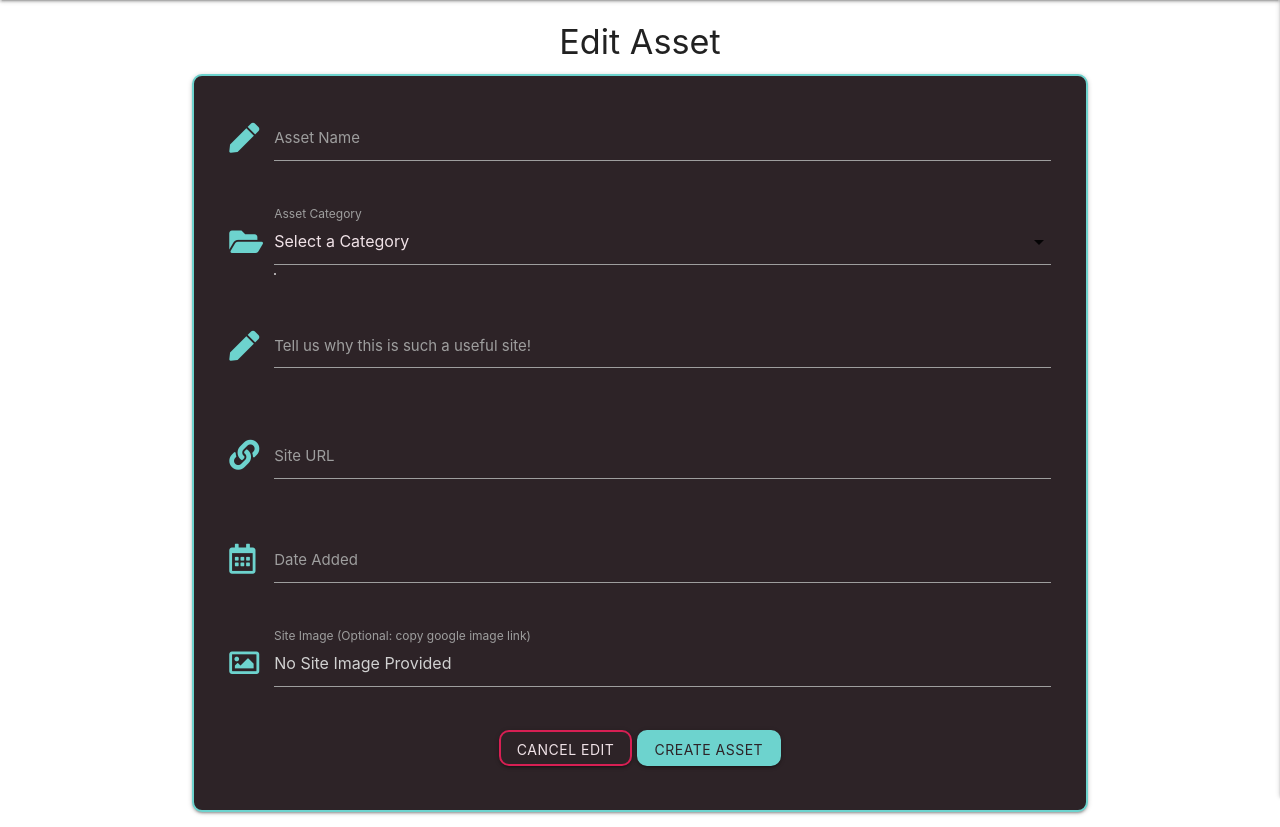
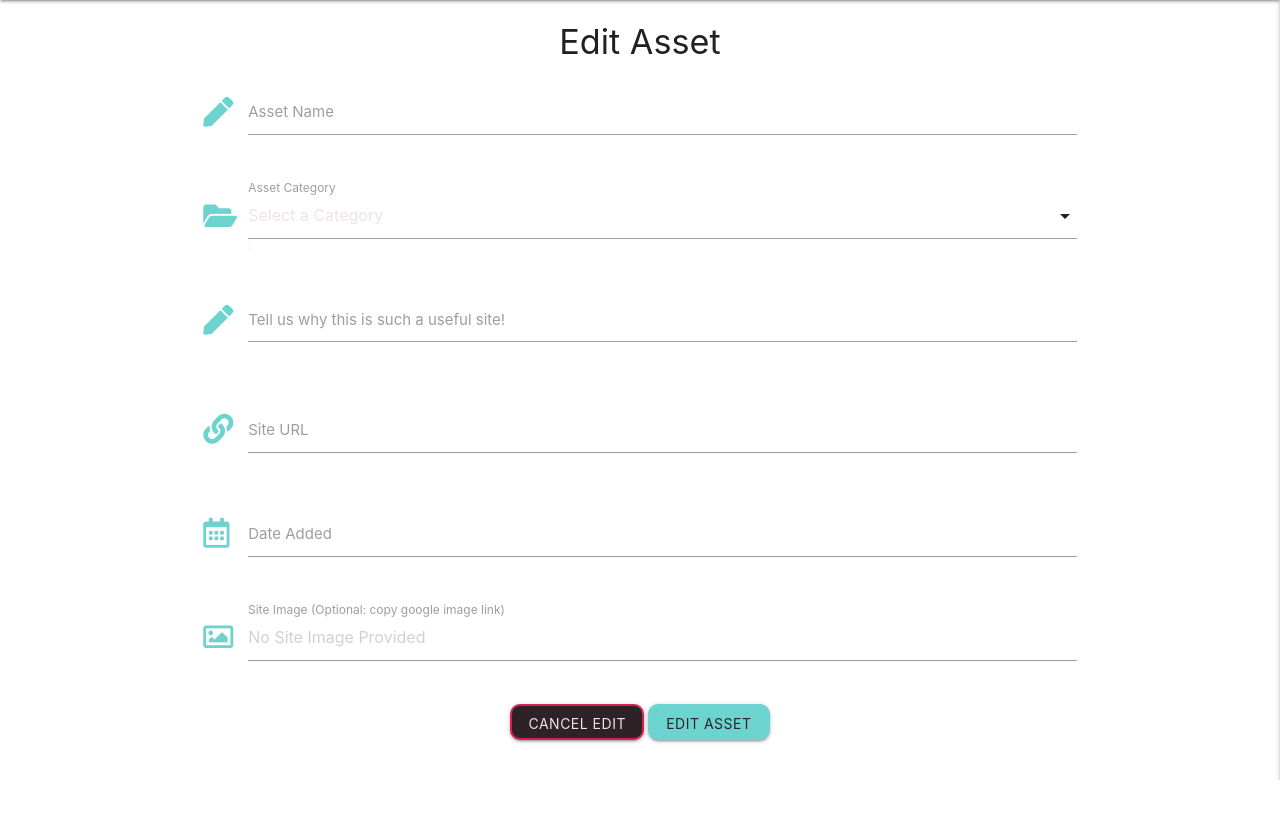
Before and after one commit to Brian-FullStack/dev_pool, a Flask app: template templates/edit_asset.html in a window 1280 px wide. Shown: the part 64-891 px from the top of the page. After the commit the page ends 844 px from the top, so only its background shows below. Run offline with Flask 2, Linux system fonts and the light colour scheme; the template is opened without the code that fills it, so the values that code supplies are empty; some libraries are stand-ins or nearby versions.

Commit message:
Changed button text and added a container to form

```diff
--- a/templates/edit_asset.html
+++ b/templates/edit_asset.html
@@ -3,7 +3,7 @@
 
 <h4 class="center-align">Edit Asset</h4>
 
-<div class="row card-panel">
+<div class="row edit-card-panel">
     <form class="col s12" method="POST" action="{{ url_for('edit_asset', asset_id=asset._id) }}">
         <!-- Asset Title -->
         <div class="row">
@@ -74,7 +74,7 @@
             <div class="col s12 center-align">
                 <a href="{{ url_for('get_assets') }}" class="btn btn-solid-red">Cancel Edit</a>
                 <button type="submit" class="btn btn-solid">
-                    Create Asset
+                    Edit Asset
                 </button>
             </div>
         </div>
```
